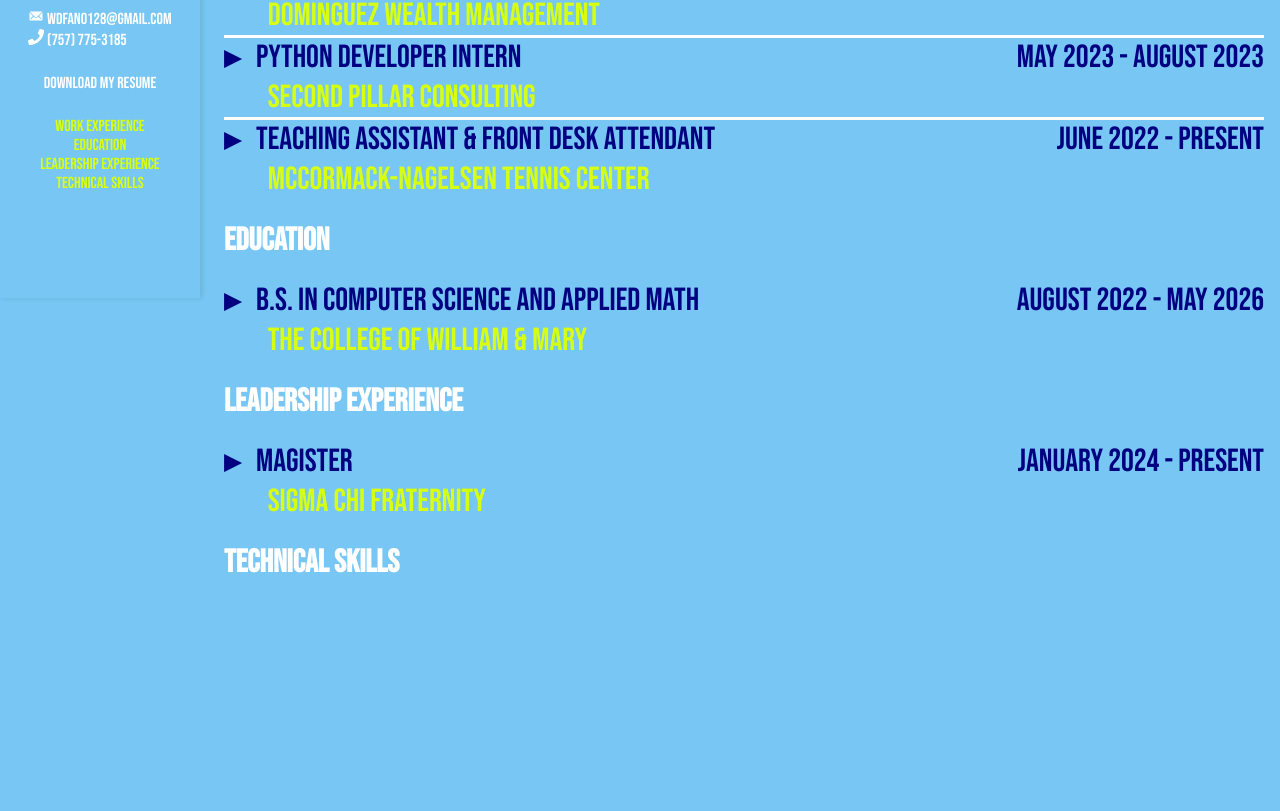
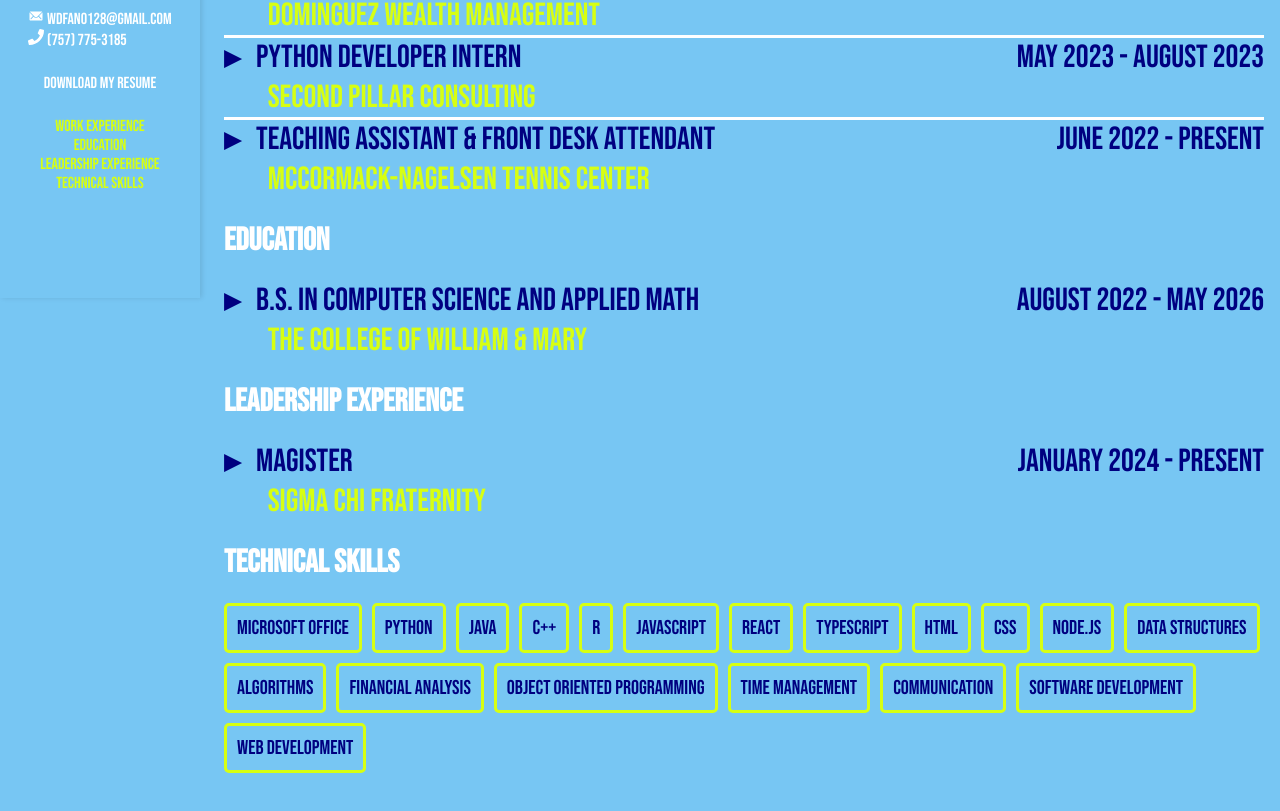
Before and after one commit to squilliam34/website, a React (Vite) app: page /resume in a window 1280 px wide. Shown: the part 362-1173 px from the top of the page. Before the commit the page ends 1024 px from the top, so only its background shows below. Built offline with nearby package versions, Linux system fonts and the light colour scheme.

Commit message:
added technical skills section

```diff
--- a/src/components/Resume/Experiences.tsx
+++ b/src/components/Resume/Experiences.tsx
@@ -1,5 +1,27 @@
 import React from "react";
 import ResumeItem from "./ResumeItem";
+
+const skills = [
+  "Microsoft Office",
+  "Python",
+  "Java",
+  "C++",
+  "R",
+  "Javascript",
+  "React",
+  "Typescript",
+  "HTML",
+  "CSS",
+  "Node.Js",
+  "Data Structures",
+  "Algorithms",
+  "Financial Analysis",
+  "Object Oriented Programming",
+  "Time Management",
+  "Communication",
+  "Software Development",
+  "Web Development",
+];
 
 const Experiences: React.FC = () => {
   return (
@@ -77,6 +99,13 @@
         />
       </div>
       <h1 id="technical">Technical Skills</h1>
+      <div className="technical-container">
+        {skills.map((skill, index) => (
+          <div key={index} className="experience">
+            {skill}
+          </div>
+        ))}
+      </div>
     </div>
   );
 };
```
